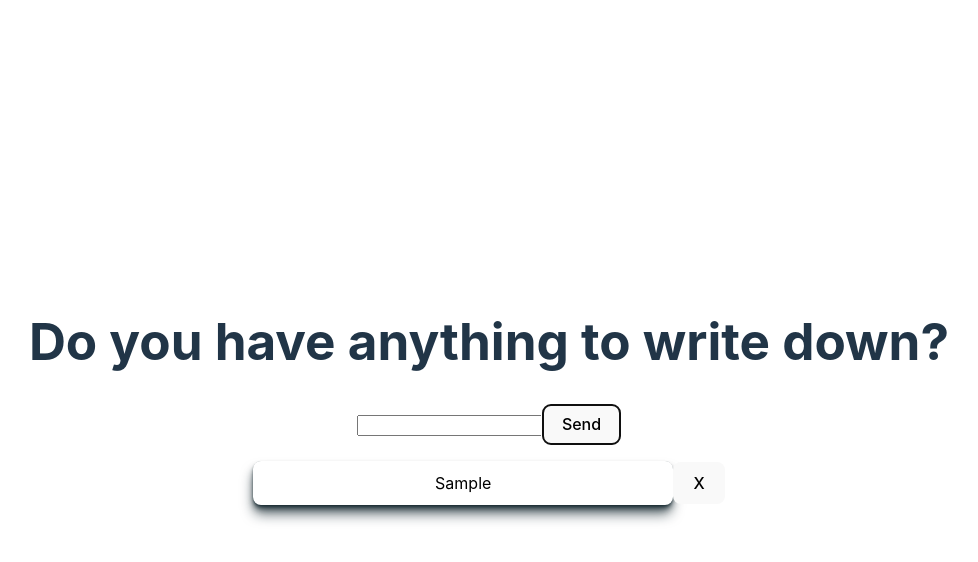
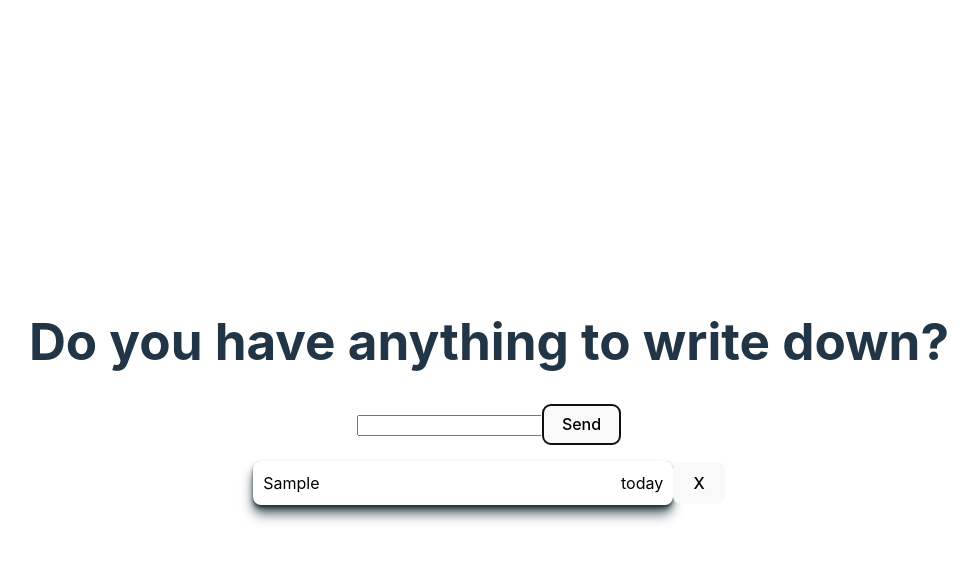
Before and after one commit to driera/organizer, a React (Vite) app: page / in a window 1280 px wide. Both pictures are taken after typing "Sample" into the empty fields and a click on the button "Send". Shown: the top 562 px of the page, without its empty margins (151-1129 px from the left). Built offline with nearby package versions, Linux system fonts and the light colour scheme.

Commit message:
Add initial due date to every note

```diff
--- a/src/components/NoteList.module.css
+++ b/src/components/NoteList.module.css
@@ -13,7 +13,8 @@
 }
 
 .note {
-  display: block;
+  display: flex;
+  justify-content: space-between;
   width: 400px;
   padding: 10px;
   background: white;
@@ -21,3 +22,8 @@
   border-radius: 8px;
   box-shadow: var(--shadow-elevation-high);
 }
+
+.note-content {
+  margin-right: 20px;
+  text-align: start;
+}
--- a/src/components/NoteList.tsx
+++ b/src/components/NoteList.tsx
@@ -23,8 +23,11 @@ export const NoteList: FunctionComponent<NoteListTypes> = ({
           className={style.listItem}
           aria-labelledby={`note${index}`}
         >
-          <div id={`note${index}`} className={style.note}>
-            {note.message}
+          <div className={style.note}>
+            <span id={`note${index}`} className={style.noteContent}>
+              {note.message}
+            </span>
+            <span>{note.dueDate}</span>
           </div>
           <button
             aria-label={`Delete note #${index}`}
--- a/src/components/NoteTaker.tsx
+++ b/src/components/NoteTaker.tsx
@@ -5,11 +5,11 @@ import { Note } from "../types";
 type NoteTakerTypes = { onClick: (note: Note) => void };
 
 export const NoteTaker: FunctionComponent<NoteTakerTypes> = ({ onClick }) => {
-  const emptyNote: Note = { message: "" };
+  const emptyNote: Note = { message: "", dueDate: "today" };
   const [note, setNote] = useState<Note>(emptyNote);
 
   const handleInput = (event: React.ChangeEvent<HTMLInputElement>) => {
-    setNote({ message: event.target.value });
+    setNote({ message: event.target.value, dueDate: "today" });
   };
 
   const handleClick = () => {
--- a/src/types.ts
+++ b/src/types.ts
@@ -1,5 +1,6 @@
 export type Note = {
   message: string;
+  dueDate: string;
 };
 
 export type Notes = Note[];
```
Also changed, not shown: 2 other files (tests, documents, lock files or other folders).
